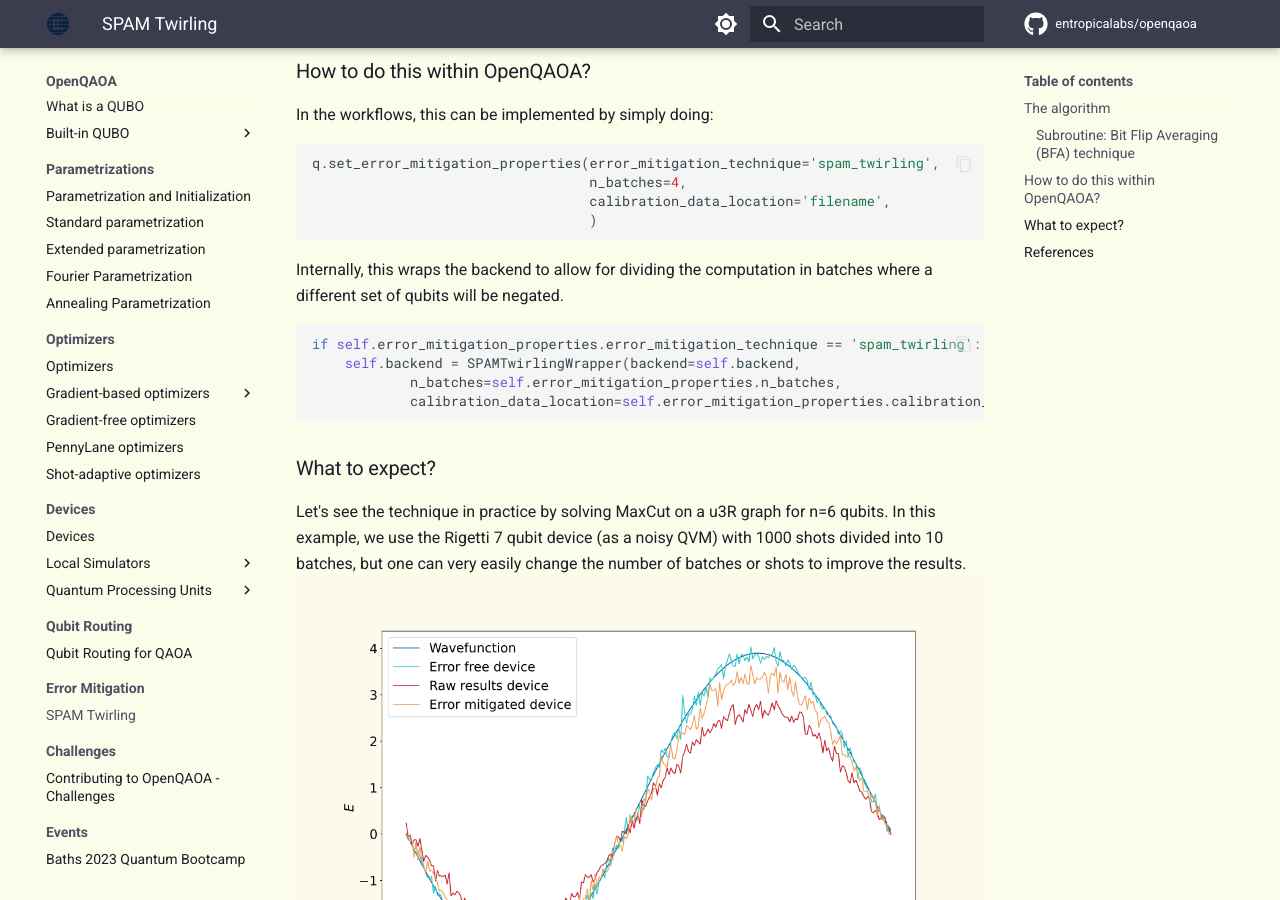
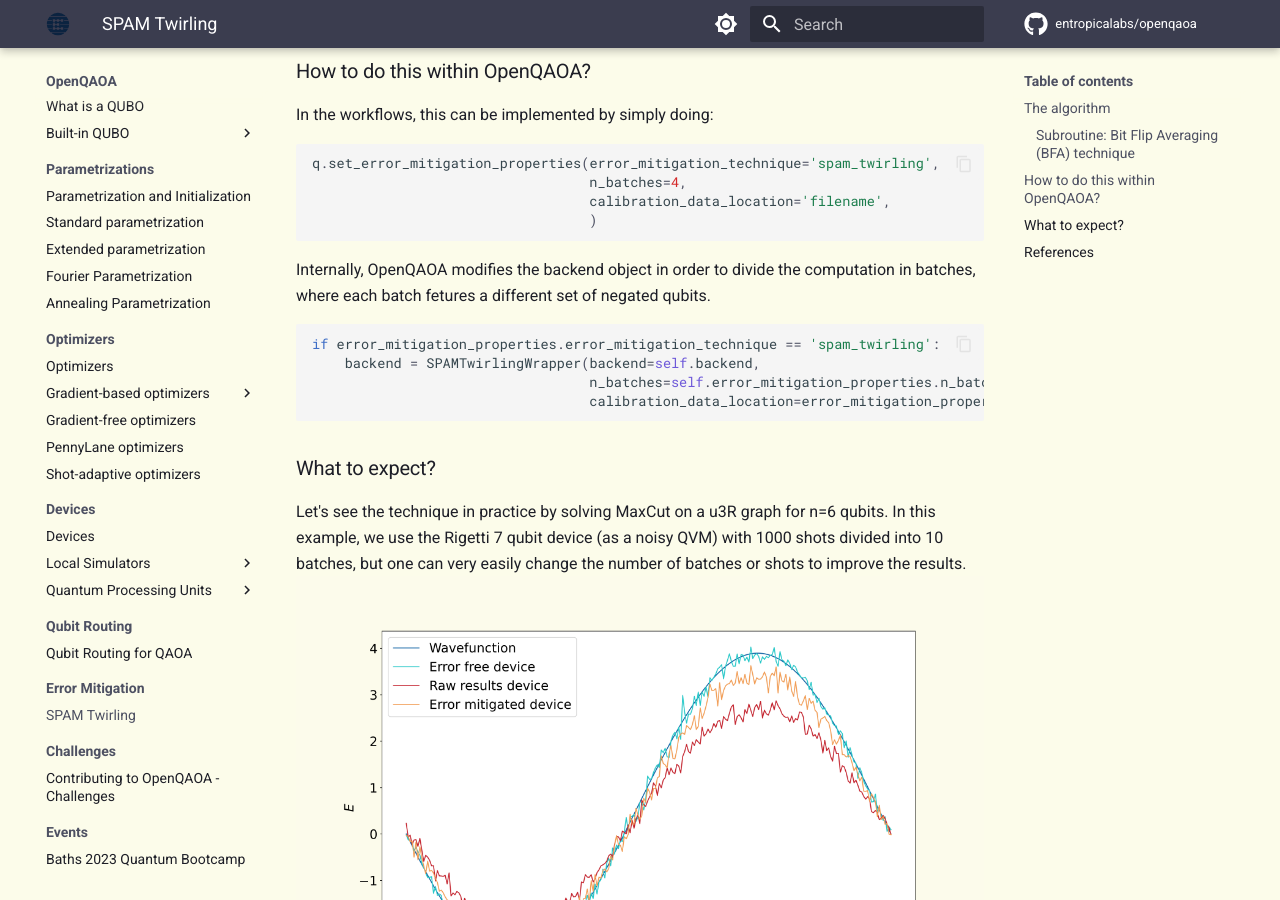
Before and after one commit to entropicalabs/openqaoa-website, an MkDocs documentation site: the page built from docs/error-mitigation/spam-twirling.md, in a window 1280 px wide and 900 px high, scrolled down 2140 px. Built offline with MkDocs 1.6.1 and Material for MkDocs 9.7.7, drawn with Linux system fonts in a browser that asks for light colours; comment, search, counter and statistics services are not loaded.

Commit message:
Update spam-twirling.md

````diff
--- a/docs/error-mitigation/spam-twirling.md
+++ b/docs/error-mitigation/spam-twirling.md
@@ -49,13 +49,12 @@ q.set_error_mitigation_properties(error_mitigation_technique='spam_twirling',
                                   )
 ```
 
-Internally, this wraps the backend to allow for dividing the computation in batches where a different set of qubits will be negated.
+Internally, OpenQAOA modifies the backend object in order to divide the computation in batches, where each batch fetures a different set of negated qubits.
 ```Python
-if self.error_mitigation_properties.error_mitigation_technique == 'spam_twirling':
-    self.backend = SPAMTwirlingWrapper(backend=self.backend,
-            n_batches=self.error_mitigation_properties.n_batches,
-            calibration_data_location=self.error_mitigation_properties.calibration_data_location)
-
+if error_mitigation_properties.error_mitigation_technique == 'spam_twirling':
+    backend = SPAMTwirlingWrapper(backend=self.backend,
+                                  n_batches=self.error_mitigation_properties.n_batches,
+                                  calibration_data_location=error_mitigation_properties.calibration_data_location)
 ```
 
 ### What to expect?
````
